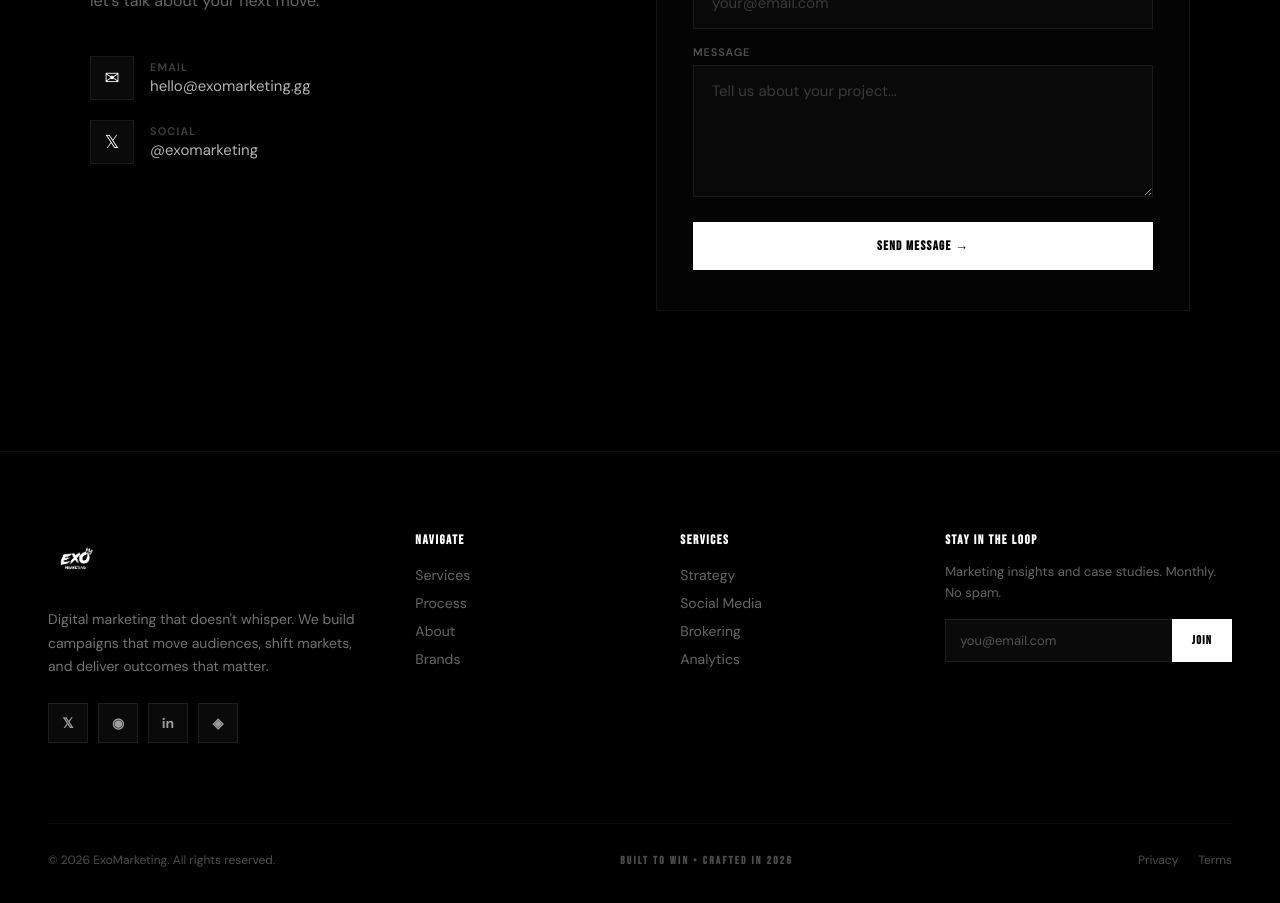
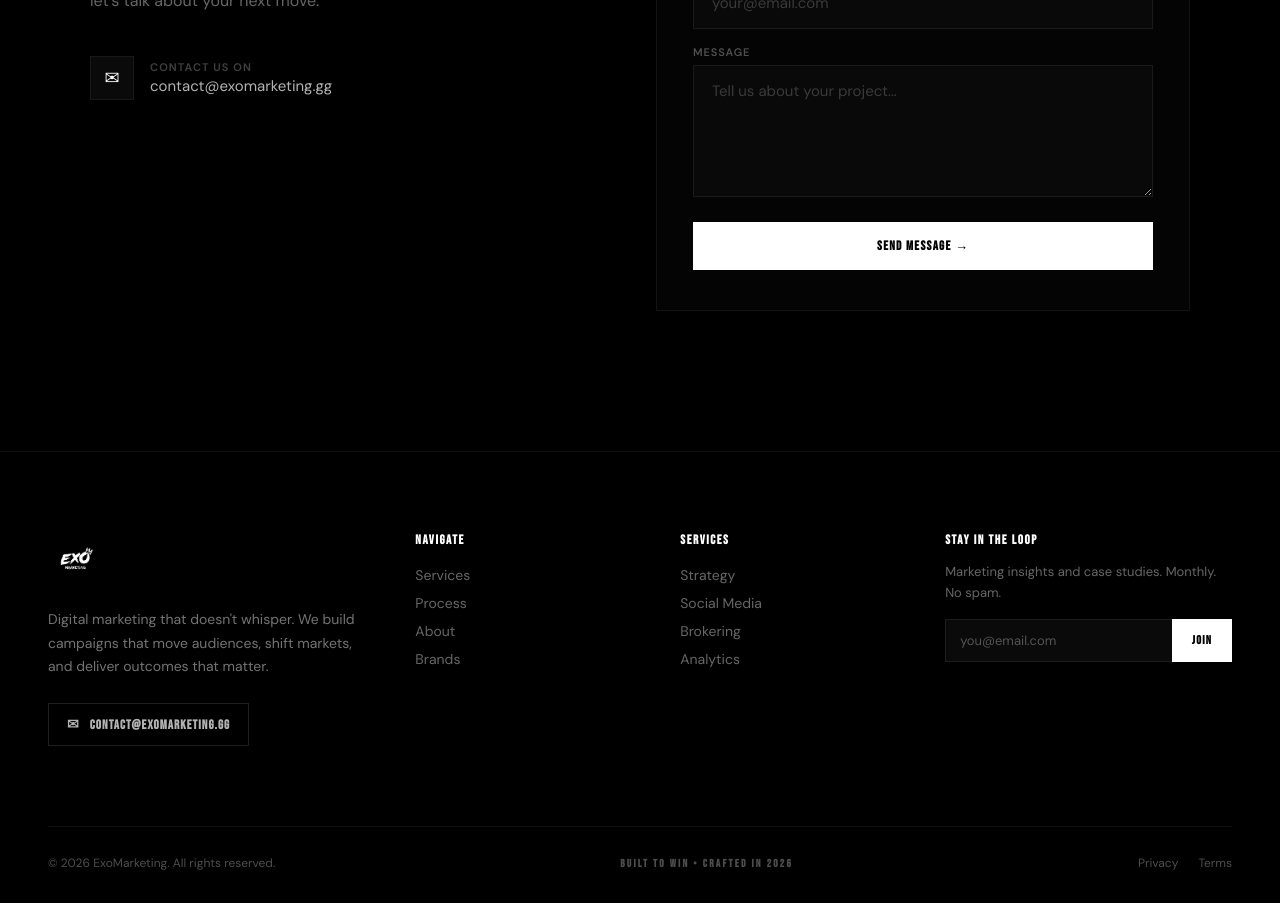
Before and after one commit to aspct49-dev/exo-marketing, a React (Vite) app: page / in a window 1280 px wide. Shown: the part 5380-6283 px from the top of the page. Built offline with nearby package versions, Linux system fonts and the light colour scheme.

Commit message:
Remove social links, replace with contact email

```diff
--- a/src/components/Contact.jsx
+++ b/src/components/Contact.jsx
@@ -70,8 +70,7 @@ export function Contact({ accent, headingFont, bodyFont }) {
               Ready to dominate your market? Drop us a line and let's talk about your next move.
             </p>
             <div style={{ display: 'flex', flexDirection: 'column', gap: 20 }}>
-              <InfoItem icon="✉" label="Email" value="hello@exomarketing.gg" bodyFont={bodyFont} />
-              <InfoItem icon="𝕏" label="Social" value="@exomarketing" bodyFont={bodyFont} />
+              <InfoItem icon="✉" label="Contact Us On" value="contact@exomarketing.gg" bodyFont={bodyFont} />
             </div>
           </FadeIn>
         </div>
--- a/src/components/Footer.jsx
+++ b/src/components/Footer.jsx
@@ -15,13 +15,6 @@ function FooterCol({ title, items, headingFont, bodyFont }) {
     </div>
   );
 }
-
-const SOCIALS = [
-  { label: 'X', symbol: '𝕏' },
-  { label: 'Instagram', symbol: '◉' },
-  { label: 'LinkedIn', symbol: 'in' },
-  { label: 'Discord', symbol: '◈' },
-];
 
 export function Footer({ accent, headingFont, bodyFont }) {
   const [email, setEmail] = useState('');
@@ -49,17 +42,16 @@ export function Footer({ accent, headingFont, bodyFont }) {
               Digital marketing that doesn't whisper. We build campaigns that move audiences,
               shift markets, and deliver outcomes that matter.
             </p>
-            <div style={{ display: 'flex', gap: 10 }}>
-              {SOCIALS.map((s, i) => (
-                <a key={i} href="#" className="footer-social" aria-label={s.label} style={{
-                  display: 'inline-flex', alignItems: 'center', justifyContent: 'center',
-                  width: 40, height: 40, fontSize: 14, fontWeight: 700,
-                  background: 'rgba(255,255,255,0.04)', border: '1px solid rgba(255,255,255,0.08)',
-                  color: 'rgba(255,255,255,0.6)', textDecoration: 'none', transition: 'all 0.25s',
-                  fontFamily: bodyFont,
-                }}>{s.symbol}</a>
-              ))}
-            </div>
+            <a href="mailto:contact@exomarketing.gg" className="footer-link" style={{
+              display: 'inline-flex', alignItems: 'center', gap: 10,
+              fontFamily: headingFont, fontSize: 13, fontWeight: 700,
+              color: 'rgba(255,255,255,0.7)', textDecoration: 'none',
+              letterSpacing: '0.08em', textTransform: 'uppercase',
+              padding: '12px 18px', border: '1px solid rgba(255,255,255,0.12)',
+              transition: 'all 0.25s',
+            }}>
+              <span style={{ fontSize: 14 }}>✉</span> contact@exomarketing.gg
+            </a>
           </div>
 
           <FooterCol title="Navigate" headingFont={headingFont} bodyFont={bodyFont} items={[
```
